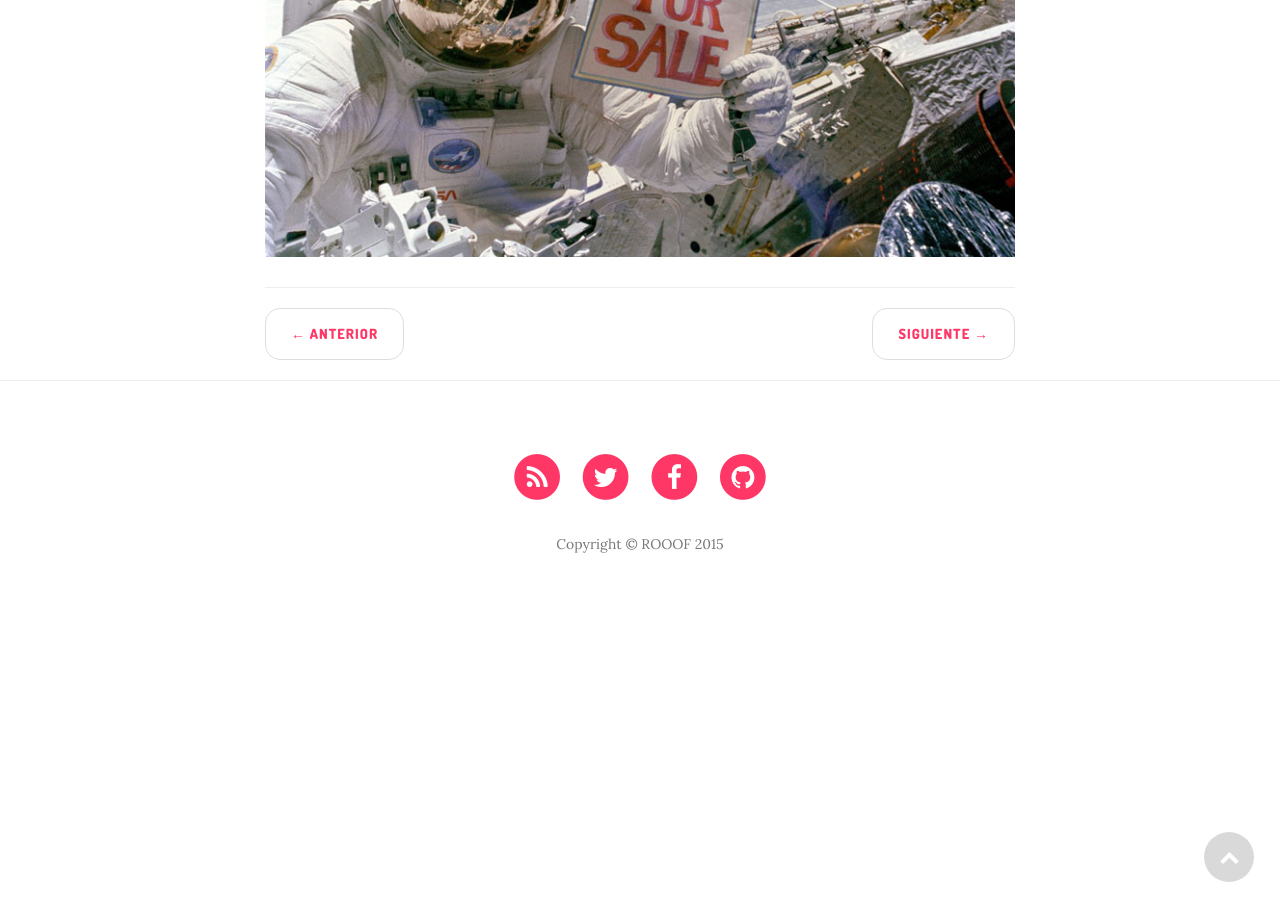
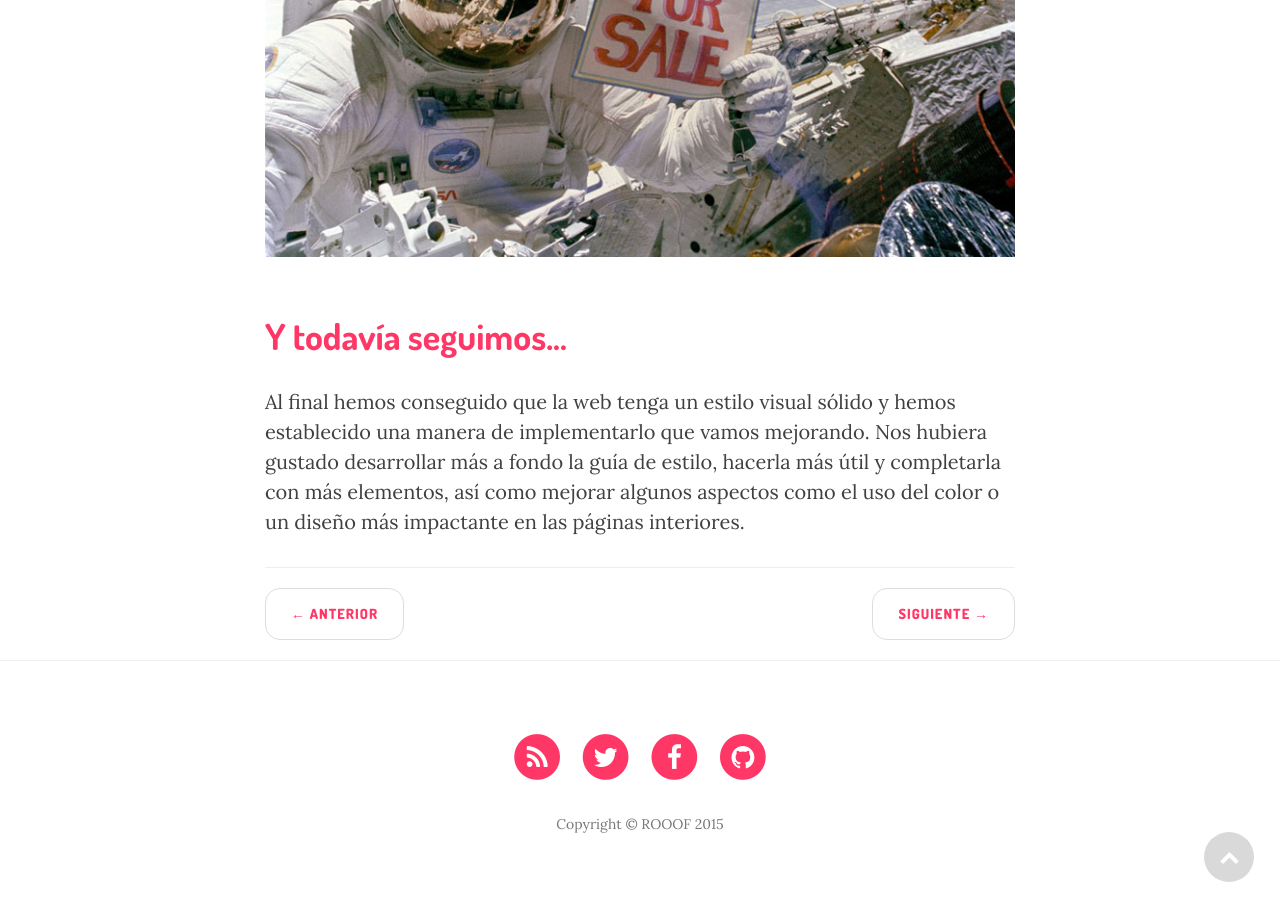
Before and after one commit to Rooof-Project/memoria, a Jekyll site: the page built from _posts/2015-04-12-Diseno.markdown, in a window 1280 px wide and 900 px high, scrolled down 8365 px. Built offline with Jekyll 4.4.1, drawn with Linux system fonts in a browser that asks for light colours; nearby versions of some CDN libraries.

Commit message:
Updated 2015-04-12-Diseno.markdown

```diff
--- a/_posts/2015-04-12-Diseno.markdown
+++ b/_posts/2015-04-12-Diseno.markdown
@@ -99,3 +99,9 @@ Salieron un motón de nombres pero no nos acabó de encajar ninguno, finalmente
 <p><strong>El responsive fue todo un reto.</strong> Cometimos el error de dejar muy de lado la versión móvil hasta bien avanzado el proyecto. En lugar de empezar por móvil empezamos por la versión desktop, y no comenzamos con la parte responsive hasta la tercera release. Por eso hubo secciones de la web que se han rediseñado de nuevo pensando en multidispositivo, como el formulario de crear eventos o los perfiles de usuario. También tuvimos que hacer un refactoring del código para convertirlo en multidispositivo, lo que nos vino muy bien para incorporar nuevas herramientas que fuimos aprendiendo como <strong>sass</strong> o frameworks como <strong>Foundation</strong>.</p>
 
 <img src="{{ site.baseurl }}/img/post-sample-image.jpg" alt="Post Sample Image">
+
+<h2 class="section-heading">Y todavía seguimos...</h2>
+
+<p>Al final hemos conseguido que la web tenga un estilo visual sólido y hemos establecido una manera de implementarlo que vamos mejorando.
+
+Nos hubiera gustado desarrollar más a fondo la guía de estilo, hacerla más útil y completarla con más elementos, así como mejorar algunos aspectos como el uso del color o un diseño más impactante en las páginas interiores.</p>
```
